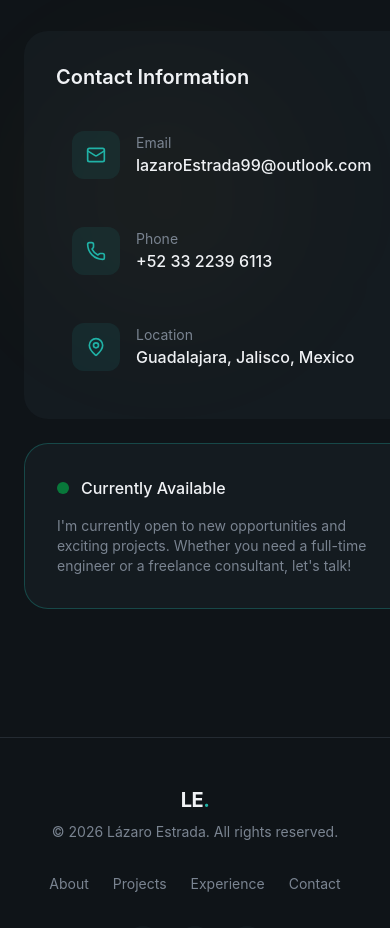
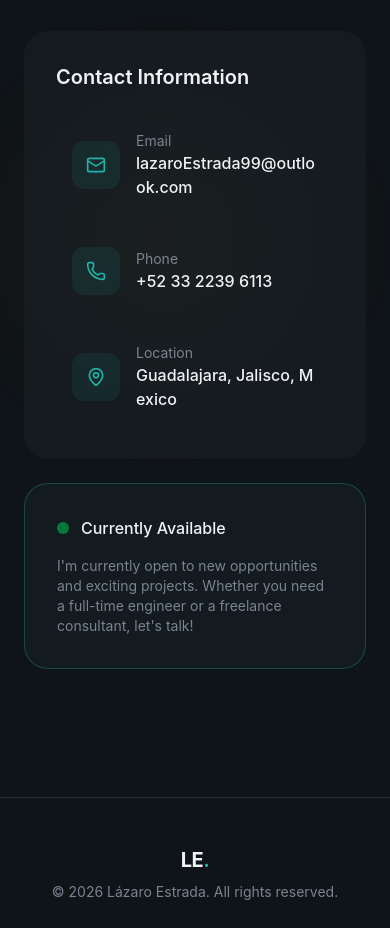
Before and after one commit to FerchoChainz/Portfolio, a React (Vite) app: page / in a window 390 px wide. Shown: the part 7800-8728 px from the top of the page. Built offline with nearby package versions, Linux system fonts and the light colour scheme.

Commit message:
fix in contact section

```diff
--- a/src/sections/Contact.jsx
+++ b/src/sections/Contact.jsx
@@ -94,7 +94,7 @@ export const Contact = () => {
         <div className="absolute bottom-1/4 right-1/4 w-64 h-64 bg-highlight/5 rounded-full blur-3xl" />
       </div>
 
-      <div className="contaioner mx-auto px-6 relative z-10">
+      <div className="container mx-auto px-6 relative z-10">
         {/* section header */}
         <div className="text-center max-w-3xl mx-auto mb-16">
             <span className="text-secondary-foreground text-sm font-medium tracking-wider uppercase animate-fade-in">Get in touch</span>
@@ -201,14 +201,14 @@ export const Contact = () => {
                     href={item.href}
                     className="flex items-center gap-4 p-4 rounded-xl hover:bg-surface transition-colors group"
                   >
-                    <div className="w-12 h-12 rounded-xl bg-primary/10 flex items-center justify-center group-hover:bg-primary/20 transition-colors">
+                    <div className="w-12 h-12 rounded-xl bg-primary/10 flex items-center justify-center group-hover:bg-primary/20 transition-colors shrink-0">
                       <item.icon className="w-5 h-5 text-primary" />
                     </div>
-                    <div>
+                    <div className="min-w-0 flex-1">
                       <div className="text-sm text-muted-foreground">
                         {item.label}
                       </div>
-                      <div className="font-medium">{item.value}</div>
+                      <div className="font-medium break-all sm:break-words">{item.value}</div>
                     </div>
                   </a>
                 ))}
```
